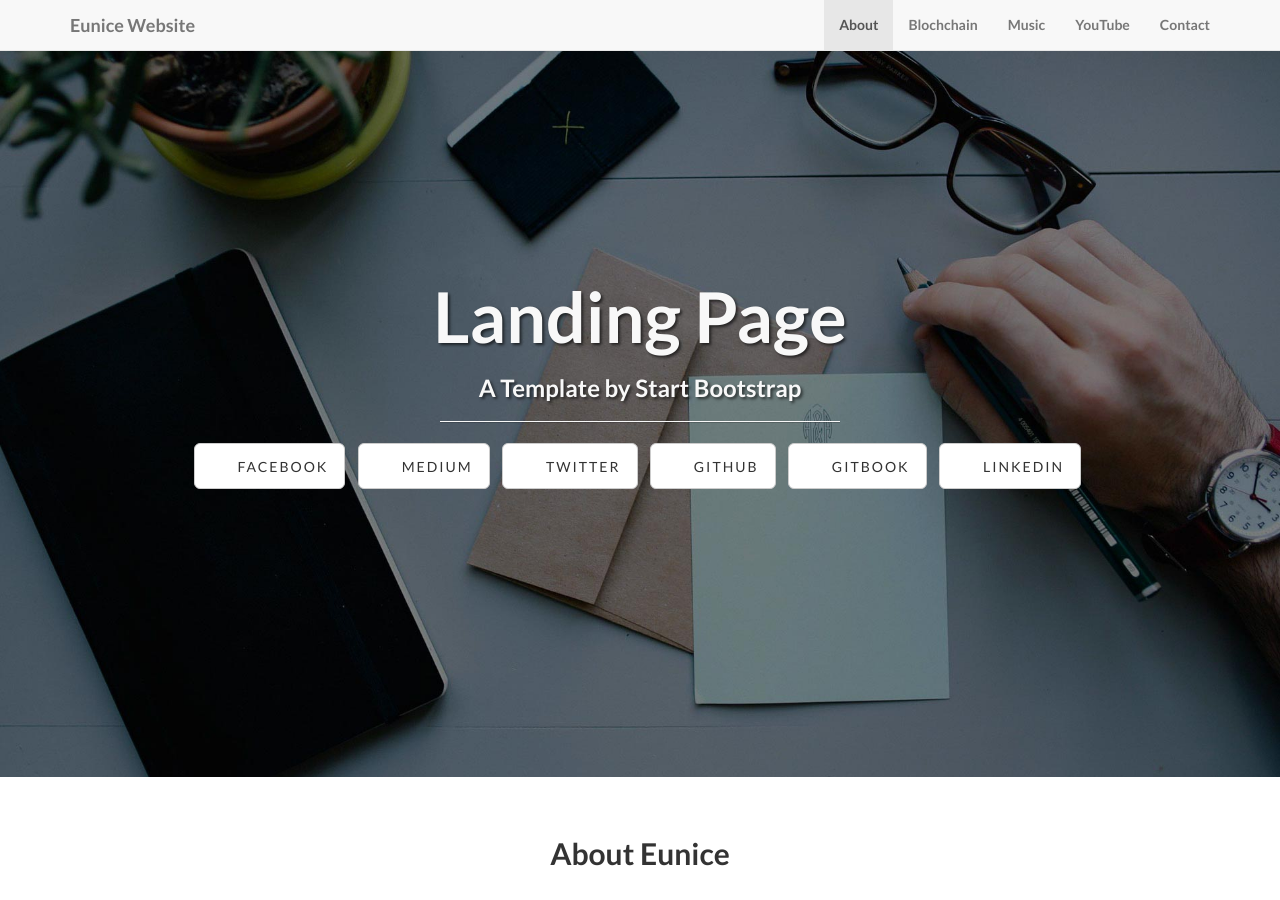
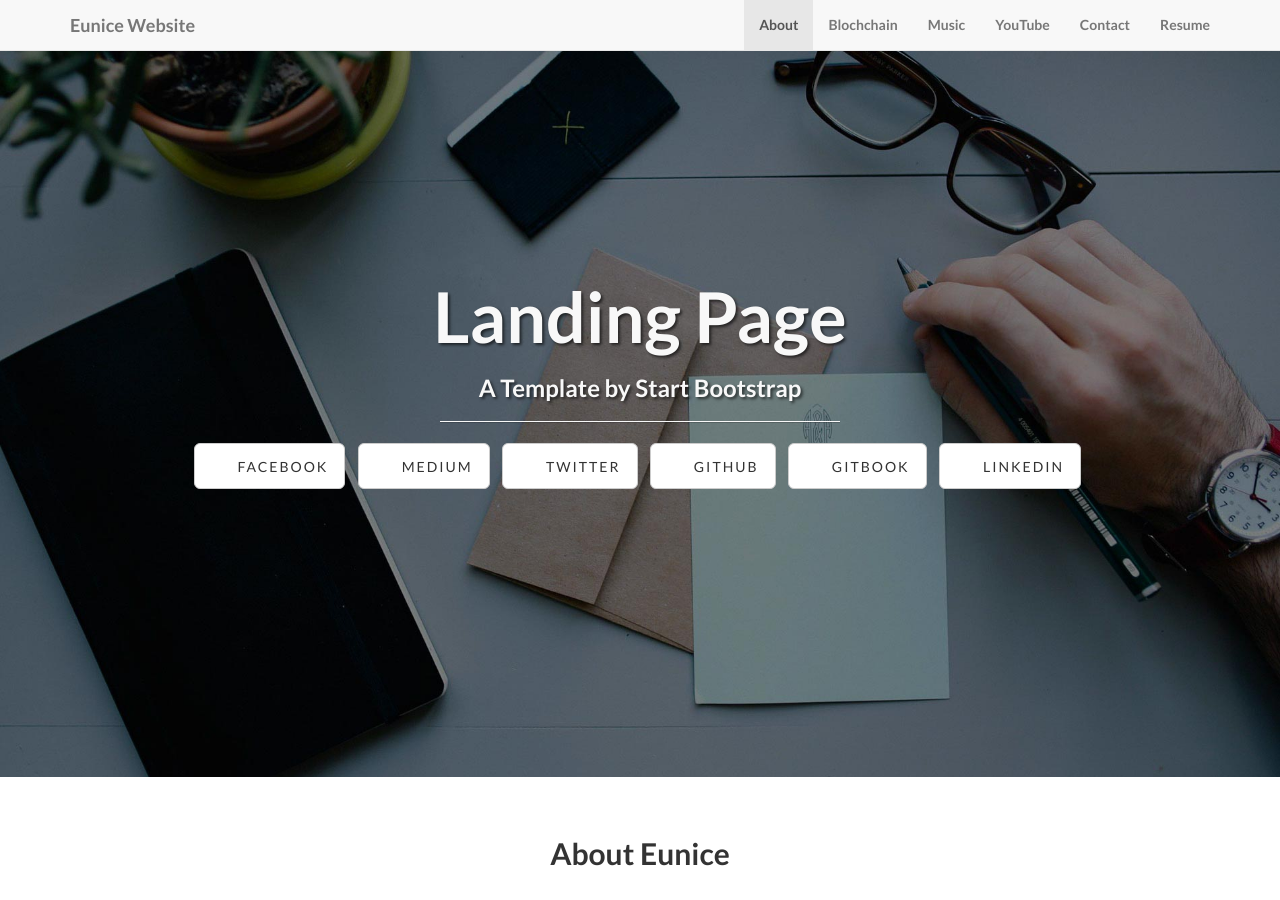
Before and after one commit to BabybearEunice/websiteTemplate1, a Jekyll site: the page built from index.html, in a window 1280 px wide and 900 px high. Built offline with Jekyll 4.4.1, drawn with Linux system fonts in a browser that asks for light colours; nearby versions of some CDN libraries; library files that are not in the unit come from our copies.

Commit message:
Update header.html

```diff
--- a/_includes/header.html
+++ b/_includes/header.html
@@ -28,6 +28,9 @@
 		</li>
                 <li>
                     <a class="page-scroll" href="#contact">Contact</a>
+                </li>
+		 <li>
+                    <a class="page-scroll" href="http://eunice.nctu.me">Resume</a>
                 </li>
             </ul>
         </div>
```
